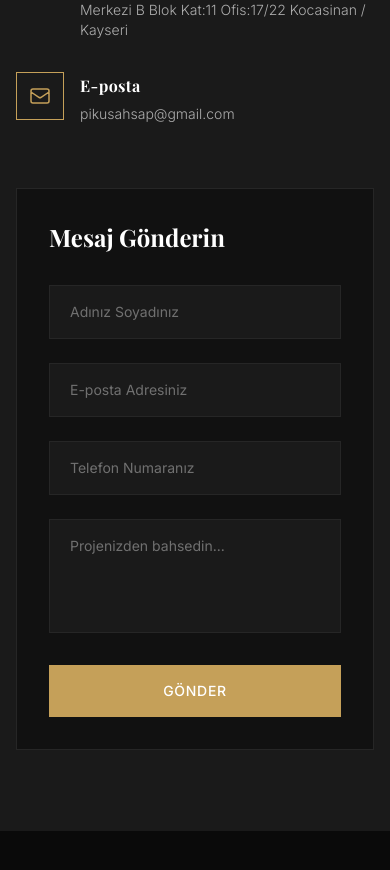
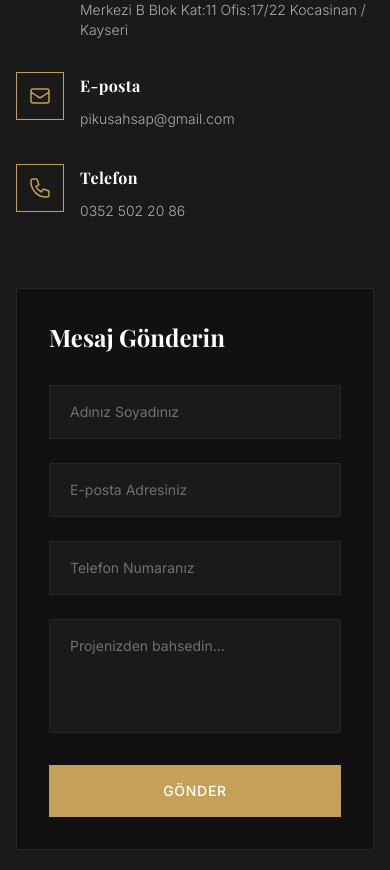
Before and after one commit to fatihemrertekin/sirket-sitesi, a Next.js app: page / in a window 390 px wide. Shown: the part 9721-10591 px from the top of the page. Built offline with nearby package versions, Linux system fonts and the light colour scheme; a web font is replaced by a local one.

Commit message:
feat: add contact form section and dynamic responsive navigation bar components

```diff
--- a/src/components/sections/ContactForm.jsx
+++ b/src/components/sections/ContactForm.jsx
@@ -62,8 +62,8 @@
               <div className="flex items-start gap-4">
                 <div className="w-12 h-12 border border-accent-500 flex items-center justify-center flex-shrink-0 text-accent-500">
                   <svg width="24" height="24" viewBox="0 0 24 24" fill="none" stroke="currentColor" strokeWidth="1.5">
-                    <path d="M17.657 16.657L13.414 20.9a1.998 1.998 0 01-2.827 0l-4.244-4.243a8 8 0 1111.314 0z" strokeLinecap="round" strokeLinejoin="round"/>
-                    <path d="M15 11a3 3 0 11-6 0 3 3 0 016 0z" strokeLinecap="round" strokeLinejoin="round"/>
+                    <path d="M17.657 16.657L13.414 20.9a1.998 1.998 0 01-2.827 0l-4.244-4.243a8 8 0 1111.314 0z" strokeLinecap="round" strokeLinejoin="round" />
+                    <path d="M15 11a3 3 0 11-6 0 3 3 0 016 0z" strokeLinecap="round" strokeLinejoin="round" />
                   </svg>
                 </div>
                 <div>
@@ -75,12 +75,24 @@
               <div className="flex items-start gap-4">
                 <div className="w-12 h-12 border border-accent-500 flex items-center justify-center flex-shrink-0 text-accent-500">
                   <svg width="24" height="24" viewBox="0 0 24 24" fill="none" stroke="currentColor" strokeWidth="1.5">
-                    <path d="M3 8l7.89 5.26a2 2 0 002.22 0L21 8M5 19h14a2 2 0 002-2V7a2 2 0 00-2-2H5a2 2 0 00-2 2v10a2 2 0 002 2z" strokeLinecap="round" strokeLinejoin="round"/>
+                    <path d="M3 8l7.89 5.26a2 2 0 002.22 0L21 8M5 19h14a2 2 0 002-2V7a2 2 0 00-2-2H5a2 2 0 00-2 2v10a2 2 0 002 2z" strokeLinecap="round" strokeLinejoin="round" />
                   </svg>
                 </div>
                 <div>
                   <h4 className="text-white font-bold mb-1 tracking-wide" style={{ fontFamily: 'var(--font-playfair), serif' }}>E-posta</h4>
-                  <p className="text-primary-300 font-light text-sm">{companyInfo.email}</p>
+                  <a href={`mailto:${companyInfo.email}`} className="text-primary-300 font-light text-sm hover:text-accent-500 transition-colors">{companyInfo.email}</a>
+                </div>
+              </div>
+
+              <div className="flex items-start gap-4">
+                <div className="w-12 h-12 border border-accent-500 flex items-center justify-center flex-shrink-0 text-accent-500">
+                  <svg width="24" height="24" viewBox="0 0 24 24" fill="none" stroke="currentColor" strokeWidth="1.5">
+                    <path strokeLinecap="round" strokeLinejoin="round" d="M3 5a2 2 0 012-2h3.28a1 1 0 01.948.684l1.498 4.493a1 1 0 01-.502 1.21l-2.257 1.13a11.042 11.042 0 005.516 5.516l1.13-2.257a1 1 0 011.21-.502l4.493 1.498a1 1 0 01.684.949V19a2 2 0 01-2 2h-1C9.716 21 3 14.284 3 6V5z" />
+                  </svg>
+                </div>
+                <div>
+                  <h4 className="text-white font-bold mb-1 tracking-wide" style={{ fontFamily: 'var(--font-playfair), serif' }}>Telefon</h4>
+                  <a href={`tel:${companyInfo.phone.replace(/\s+/g, '')}`} className="text-primary-300 font-light text-sm hover:text-accent-500 transition-colors">{companyInfo.phone}</a>
                 </div>
               </div>
             </div>
```
Also changed, not shown: src/components/layout/Navbar.jsx (+3 -4 lines).
